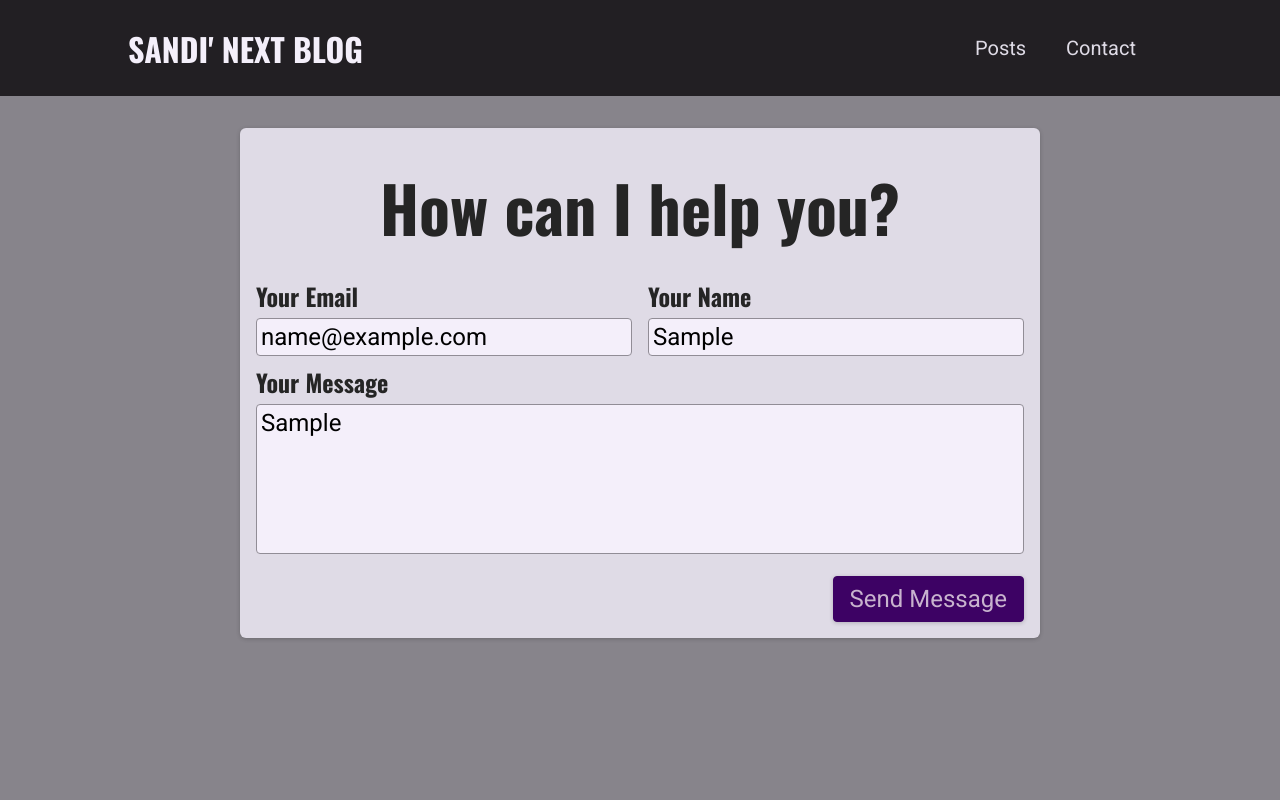
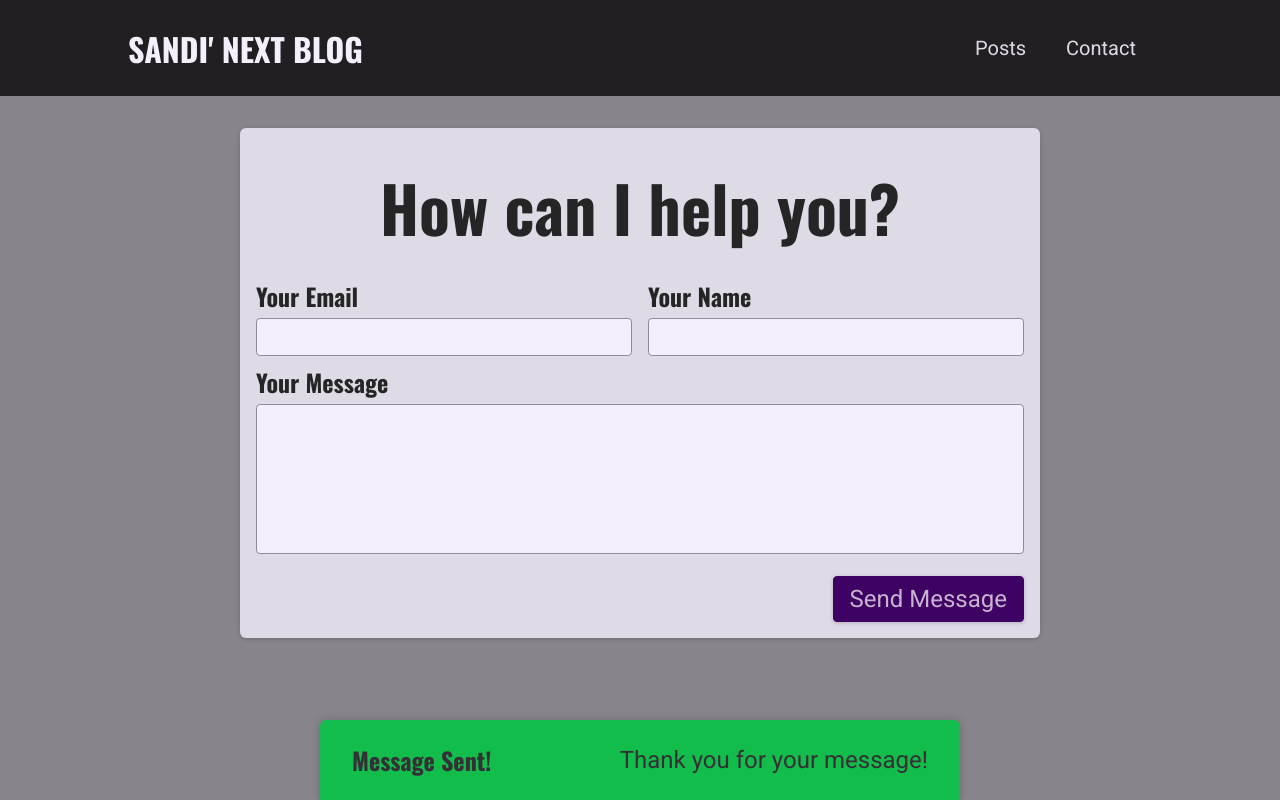
Before and after one commit to tiedsandi/Fullstack_BlogApp_NextJS, a Next.js app: page /Contact in a window 1280 px wide. Both pictures are taken after typing "name@example.com", "Sample", "Sample" into the empty fields and a click on the button "Send Message". Built offline with nearby package versions, Linux system fonts and the light colour scheme.

Commit message:
adding ui feedback with notifications

```diff
--- a/components/contact/contact-form.js
+++ b/components/contact/contact-form.js
@@ -1,25 +1,73 @@
-import {useState} from 'react';
+import {useState, useEffect} from 'react';
+
 import classes from './contact-form.module.css';
+import Notification from '../ui/notification';
+
+async function sendContactData(contactDetails) {
+  const response = await fetch('/api/contact', {
+    method: 'POST',
+    body: JSON.stringify(contactDetails),
+    headers: {
+      'Content-Type': 'application/json',
+    },
+  });
+
+  const data = await response.json();
+  if (!response.ok) {
+    throw new Error(data.message);
+  }
+}
 
 function ContactForm() {
   const [enteredName, setEnteredName] = useState('');
   const [enteredEmail, setEnteredEmail] = useState('');
   const [enteredMessage, setEnteredMessage] = useState('');
+  const [requestStatus, setRequestStatus] = useState(''); //pending, success, error
+  const [requestError, setRequestError] = useState('');
 
-  function sendMessageHandler(event) {
+  useEffect(() => {
+    if (requestStatus === 'success' || requestStatus === 'error') {
+      const timer = setTimeout(() => {
+        setRequestStatus(null);
+        setRequestError(null);
+      }, 3000);
+
+      return () => clearTimeout(timer);
+    }
+  }, [requestStatus]);
+
+  async function sendMessageHandler(event) {
     event.preventDefault();
 
-    fetch('/api/contact', {
-      method: 'POST',
-      body: JSON.stringify({
-        name: enteredName,
-        email: enteredEmail,
-        message: enteredMessage,
-      }),
-      headers: {
-        'Content-Type': 'application/json',
-      },
-    });
+    setRequestStatus('pending');
+
+    try {
+      await sendContactData({email: enteredEmail, name: enteredName, message: enteredMessage});
+      setRequestStatus('success');
+      setEnteredEmail('');
+      setEnteredName('');
+      setEnteredMessage('');
+    } catch (error) {
+      setRequestError(error.message);
+      setRequestStatus('error');
+    }
+  }
+
+  let notification;
+
+  if (requestStatus === 'pending') {
+    notification = {status: 'pending', title: 'Sending...', message: 'Please wait...'};
+  }
+
+  if (requestStatus === 'success') {
+    notification = {
+      status: 'success',
+      title: 'Message Sent!',
+      message: 'Thank you for your message!',
+    };
+  }
+  if (requestStatus === 'error') {
+    notification = {status: 'error', title: 'Error!', message: requestError};
   }
 
   return (
@@ -62,6 +110,13 @@
           <button type='submit'>Send Message</button>
         </div>
       </form>
+      {notification && (
+        <Notification
+          status={notification.status}
+          title={notification.title}
+          message={notification.message}
+        />
+      )}
     </section>
   );
 }
--- /dev/null
+++ b/components/ui/notification.js
@@ -0,0 +1,28 @@
+import ReactDOM from 'react-dom';
+
+import classes from './notification.module.css';
+
+function Notification(props) {
+  const {title, message, status} = props;
+
+  let statusClasses = '';
+
+  if (status === 'success') {
+    statusClasses = classes.success;
+  }
+
+  if (status === 'error') {
+    statusClasses = classes.error;
+  }
+
+  const cssClasses = `${classes.notification} ${statusClasses}`;
+
+  return (
+    <div className={cssClasses}>
+      <h2>{title}</h2>
+      <p>{message}</p>
+    </div>
+  );
+}
+
+export default Notification;
--- /dev/null
+++ b/components/ui/notification.module.css
@@ -0,0 +1,43 @@
+.notification {
+  display: flex;
+  justify-content: space-between;
+  align-items: center;
+  color: var(--color-grey-100);
+  background-color: var(--color-grey-800);
+  padding: 0 var(--size-8);
+  box-shadow: 0 1px 8px rgba(0, 0, 0, 0.2);
+  position: fixed;
+  height: 5rem;
+  bottom: 0;
+  width: 100%;
+  left: 0;
+  border-top-right-radius: 0;
+  border-top-left-radius: 0;
+}
+
+.notification h2 {
+  font-size: var(--size-6);
+  margin: 0;
+}
+
+.notification p {
+  margin: 0;
+}
+
+.success {
+  background-color: var(--color-success-500);
+  color: var(--color-grey-800);
+}
+
+.error {
+  background-color: var(--color-error-500);
+}
+
+@media (min-width: 768px) {
+  .notification {
+    width: 40rem;
+    left: calc(50% - 20rem);
+    border-top-right-radius: 6px;
+    border-top-left-radius: 6px;
+  }
+}
```
